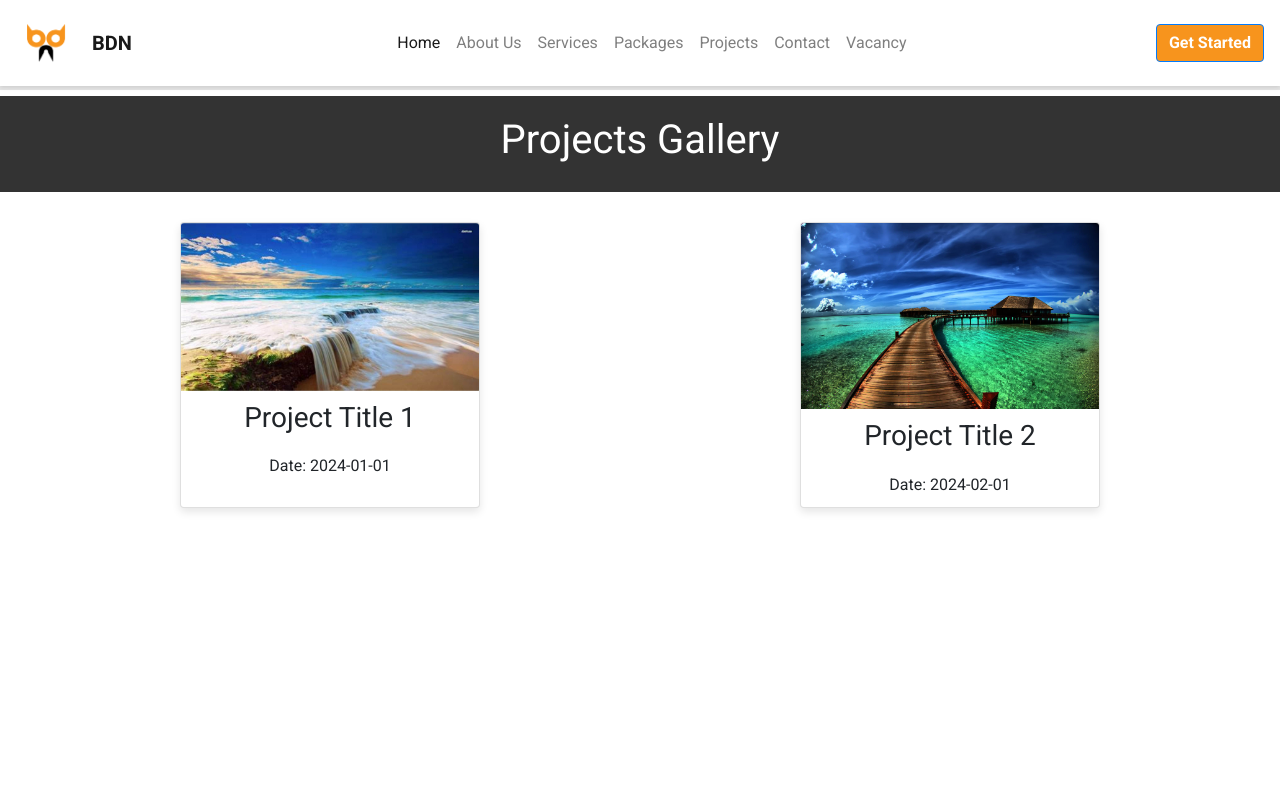
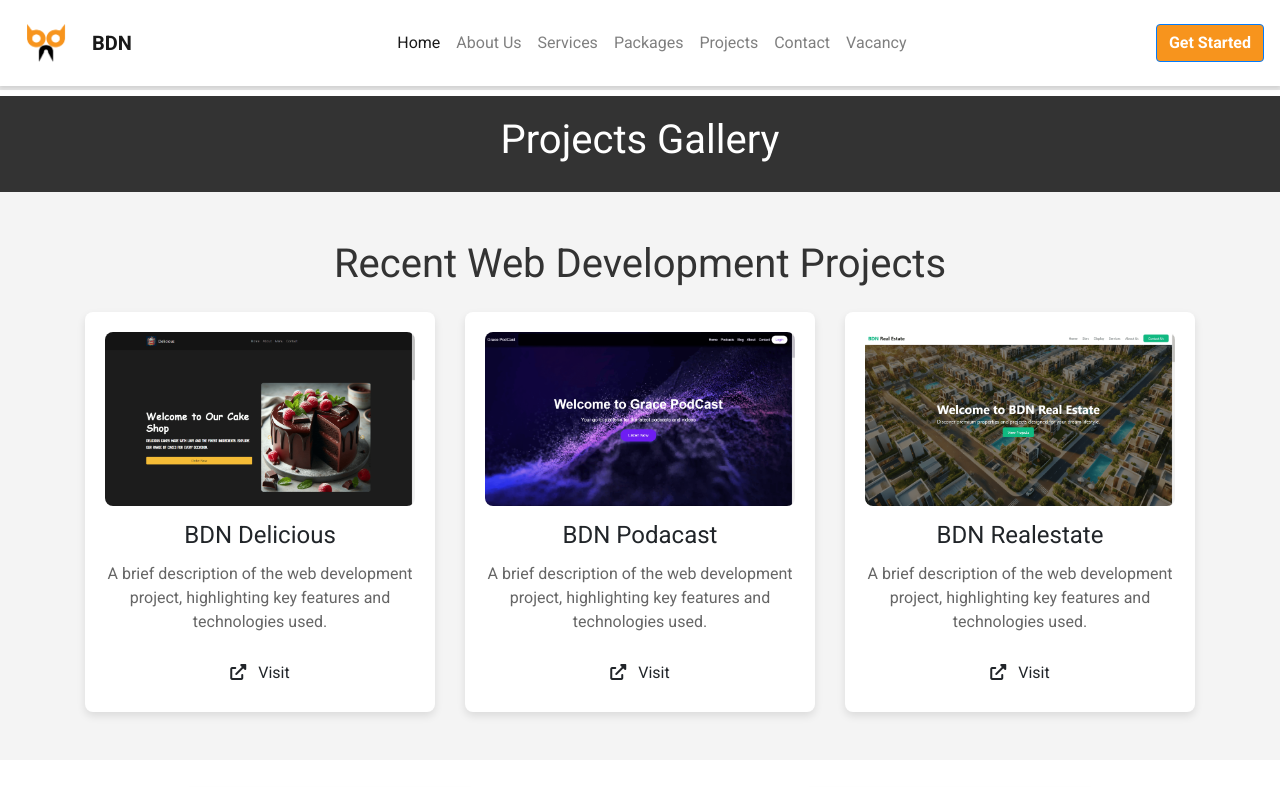
Before and after one commit to bereketwag/BDNweb, a plain HTML site: page projects.html in a window 1280 px wide. Shown: the top 787 px of the page. Drawn offline with nearby package versions, Linux system fonts and the light colour scheme.

Commit message:
Your commit message

```diff
--- a/css/projects.css
+++ b/css/projects.css
@@ -176,3 +176,67 @@ header {
 .next {
     right: 10px;
 }
+
+
+
+/* Recent Web Dev Section */
+.recent-web-dev-section {
+    background-color: #f4f4f4;
+    padding: 60px 0;
+}
+
+.recent-web-dev-section .section-title {
+    font-size: 2.5rem;
+    color: #333;
+    margin-bottom: 40px;
+}
+
+.web-dev-card {
+    background: #fff;
+    border-radius: 8px;
+    box-shadow: 0 4px 8px rgba(0, 0, 0, 0.1);
+    padding: 20px;
+    text-align: center;
+    transition: transform 0.3s ease;
+}
+
+.web-dev-card:hover {
+    transform: scale(1.05);
+}
+
+.card-image {
+    width: 100%;
+    height: auto;
+    border-radius: 8px;
+}
+
+.card-title {
+    font-size: 1.5rem;
+    margin: 15px 0;
+}
+
+.card-description {
+    font-size: 1rem;
+    color: #666;
+    margin-bottom: 20px;
+}
+
+.btn-visit {
+    display: inline-flex;
+    align-items: center;
+    background-color: #f7941d;
+    color: #fff;
+    padding: 10px 20px;
+    border-radius: 5px;
+    text-decoration: none;
+    font-size: 1rem;
+    transition: background-color 0.3s ease;
+}
+
+.btn-visit:hover {
+    background-color: #e5891c;
+}
+
+.btn-visit i {
+    margin-right: 8px;
+}
--- a/projects.html
+++ b/projects.html
@@ -24,6 +24,50 @@
     <header>
       <h1>Projects Gallery</h1>
     </header>
+
+<!-- Recent Web Dev Section -->
+<section id="recent-web-dev" class="recent-web-dev-section py-5">
+  <div class="container">
+      <h2 class="section-title text-center mb-4">Recent Web Development Projects</h2>
+      <div class="row">
+          <!-- Web Dev Card 1 -->
+          <div class="col-md-4">
+              <div class="web-dev-card">
+                  <img src="image/delicious.png" alt="Web Dev Project 1" class="card-image">
+                  <h3 class="card-title">BDN Delicious</h3>
+                  <p class="card-description">A brief description of the web development project, highlighting key features and technologies used.</p>
+                  <a href="https://bereketwag.github.io/delicious/" target="_blank" class="btn btn-visit">
+                      <i class="fas fa-external-link-alt"></i> Visit
+                  </a>
+              </div>
+          </div>
+          <!-- Web Dev Card 2 -->
+          <div class="col-md-4">
+              <div class="web-dev-card">
+                  <img src="image/Grace.png" alt="Web Dev Project 2" class="card-image">
+                  <h3 class="card-title">BDN Podacast</h3>
+                  <p class="card-description">A brief description of the web development project, highlighting key features and technologies used.</p>
+                  <a href="https://bereketwag.github.io/gracepodcast/" target="_blank" class="btn btn-visit">
+                      <i class="fas fa-external-link-alt"></i> Visit
+                  </a>
+              </div>
+          </div>
+          <!-- Web Dev Card 3 -->
+          <div class="col-md-4">
+              <div class="web-dev-card">
+                  <img src="image/realestate.png" alt="Web Dev Project 3" class="card-image">
+                  <h3 class="card-title">BDN Realestate</h3>
+                  <p class="card-description">A brief description of the web development project, highlighting key features and technologies used.</p>
+                  <a href="https://bereketwag.github.io/bdnrealstate/" target="_blank" class="btn btn-visit">
+                      <i class="fas fa-external-link-alt"></i> Visit
+                  </a>
+              </div>
+          </div>
+      </div>
+  </div>
+</section>
+
+
 
     <main class="gallery">
       <!-- Project Card 1 -->
```
Also changed, not shown: image/Grace.png (added), image/delicious.png (added), image/realestate.png (added).
